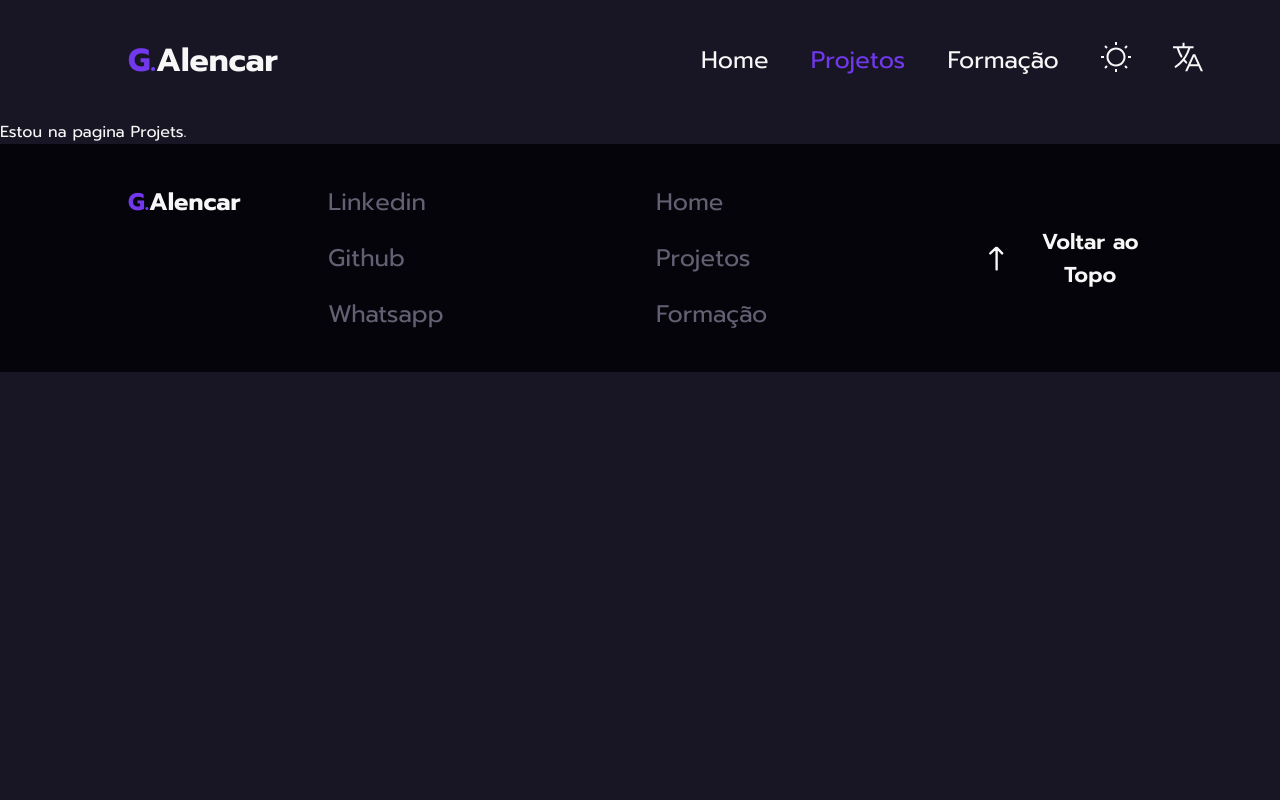
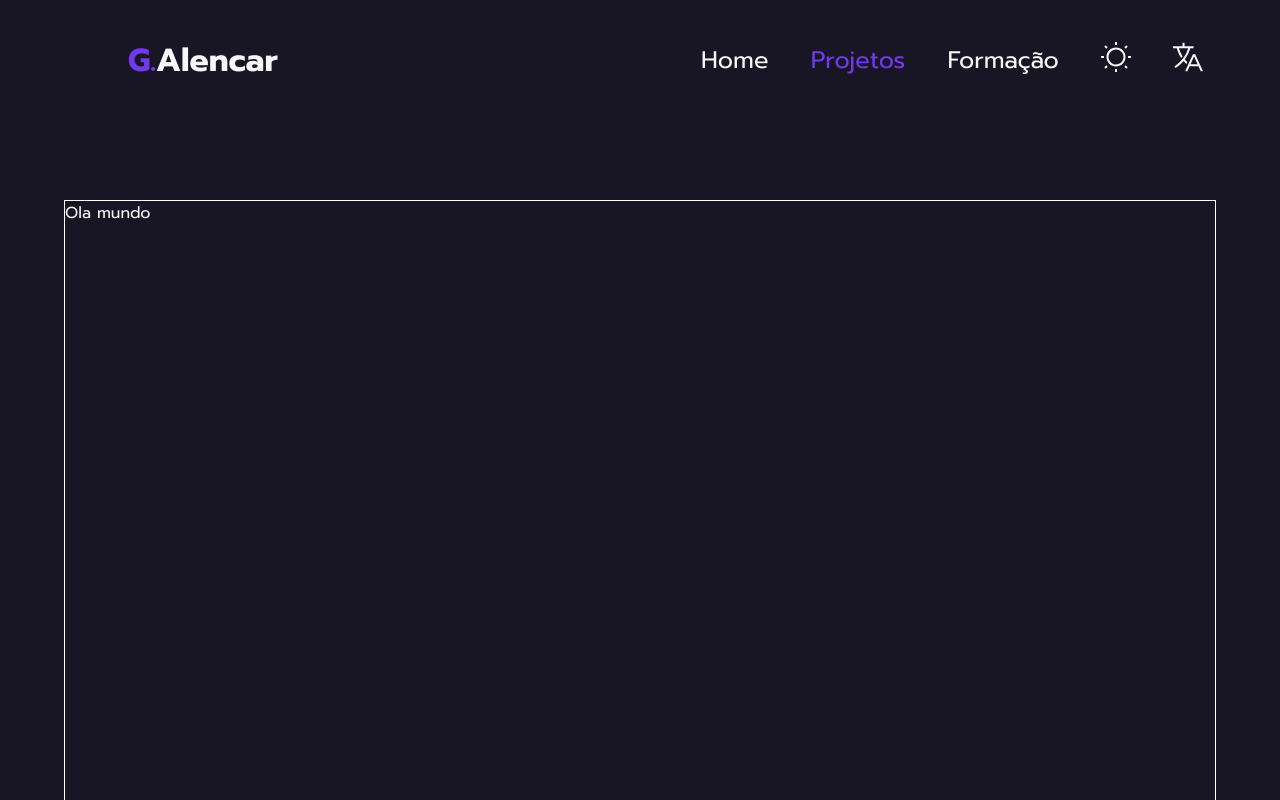
Before and after one commit to gabrielalencardearaujo/portfolio_galencar, a React (Vite) app: page /projects in a window 1280 px wide. Shown: the top 800 px of the page. Built offline with nearby package versions, Linux system fonts and the light colour scheme.

Commit message:
rename jsonFormation to jsonFormatCardCertificate

```diff
--- a/src/pages/Certificates/Certificates.module.css
+++ b/src/pages/Certificates/Certificates.module.css
@@ -1,6 +1,5 @@
 .container {
   max-width: 90vw;
-  margin: 0 auto;
   margin: 5rem auto;
 }
 
--- a/src/pages/Certificates/Certificates.tsx
+++ b/src/pages/Certificates/Certificates.tsx
@@ -1,6 +1,6 @@
 import styles from "./Certificates.module.css";
 import CardFormation from "../../components/CardFormation/CardFormation";
-import { TypeJsonFormation, jsonFormations } from "../../services/jsonFormations";
+import { TypeJsonFormation, jsonFormatCardCertificate } from "../../services/jsonFormatCardCertificate";
 
 function Certificates() {
   return (
@@ -8,7 +8,7 @@ function Certificates() {
       <h1 className={`titleDetails ${styles.title}`}>FORMAÇÃO</h1>
 
       <div className={styles.content}>
-        {jsonFormations.map((certificate: TypeJsonFormation, index: number) => (
+        {jsonFormatCardCertificate.map((certificate: TypeJsonFormation, index: number) => (
           <CardFormation
           key={`key${index}`}
           pdf={certificate.pdf}
--- a/src/pages/Home/Technologies/Technologies.tsx
+++ b/src/pages/Home/Technologies/Technologies.tsx
@@ -1,7 +1,7 @@
 import styles from "./Technologies.module.css";
 import CardFormation from "../../../components/CardFormation/CardFormation";
 import Seta from "../../../components/SVGComponents/Seta";
-import {jsonFormations,TypeJsonFormation} from '../../../services/jsonFormations';
+import {jsonFormatCardCertificate,TypeJsonFormation} from '../../../services/jsonFormatCardCertificate';
 import { NavLink } from "react-router-dom";
 import AllTechnologies from "./AllTechnologies";
 
@@ -11,7 +11,7 @@ function Technologies() {
       <div className={`${styles.formation} animeEntryLeft`}>
         <h1 className="titleDetails">FORMAÇÃO</h1>
 
-        {jsonFormations.map((certificate: TypeJsonFormation, index: number) => {
+        {jsonFormatCardCertificate.map((certificate: TypeJsonFormation, index: number) => {
           if(index < 3) {
             return (
               <CardFormation
--- a/src/pages/Projects/Projects.module.css
+++ b/src/pages/Projects/Projects.module.css
@@ -0,0 +1,6 @@
+.container {
+  max-width: 90vw;
+  height: 100vh;
+  margin: 5rem auto;
+  border: 1px solid white;
+}
--- a/src/pages/Projects/Projects.tsx
+++ b/src/pages/Projects/Projects.tsx
@@ -1,6 +1,9 @@
+import styles from './Projects.module.css';
 function Projects() {
   return (
-    <div>Estou na pagina Projets.</div>
+    <main className={styles.container}>
+      Ola mundo
+    </main>
   )
 }
 
--- a/src/services/jsonFormations.ts
+++ b/src/services/jsonFormatCardCertificate.ts
@@ -22,7 +22,7 @@ export type TypeJsonFormation = {
   pdf?: string,
 }
 
-export const jsonFormations: TypeJsonFormation[] = [
+export const jsonFormatCardCertificate: TypeJsonFormation[] = [
   {
     src: logoPUCPR,
     describe: "Cursando Análise e Desenvolvimento de Sistemas na PUCPR",
```
Also changed, not shown: src/pages/Projects/Projects.text.tsx (deleted), 1 other file (tests, documents, lock files or other folders).
